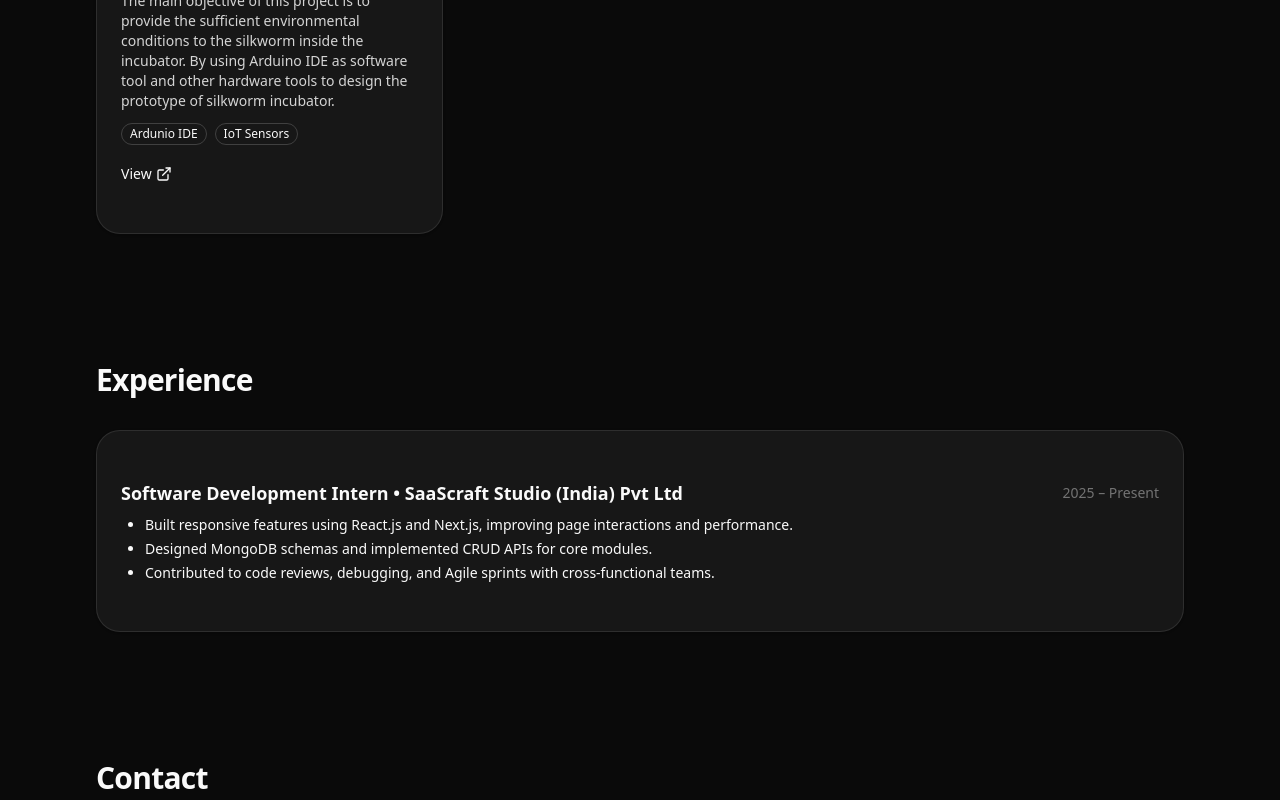
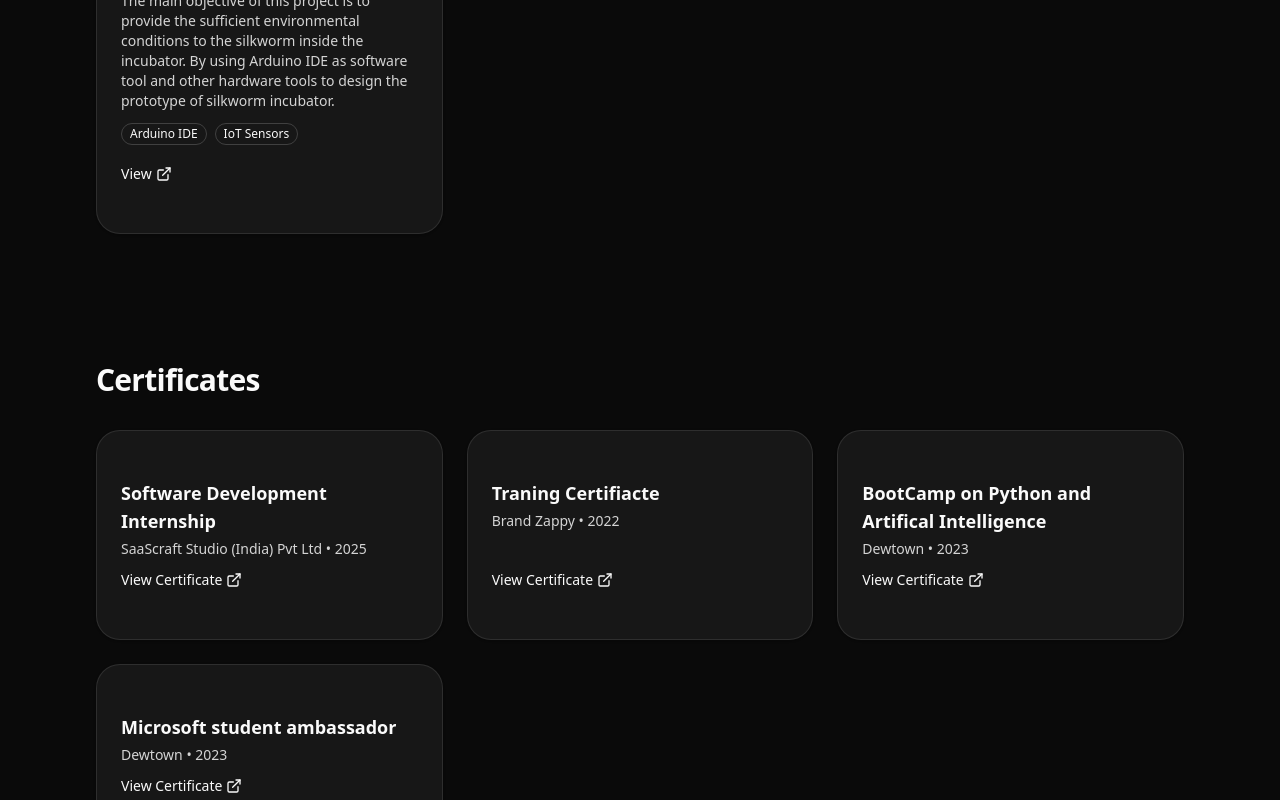
Before and after one commit to SESHAMSURYAVAMSI/profile, a Next.js app in the folder my-profile/: page / in a window 1280 px wide. Shown: the part 1380-2180 px from the top of the page. Built offline with nearby package versions, Linux system fonts and the light colour scheme.

Commit message:
certificate updated

```diff
--- a/my-profile/src/app/page.tsx
+++ b/my-profile/src/app/page.tsx
@@ -1,10 +1,20 @@
 "use client";
-
 
 import React from "react";
 import Image from "next/image";
 import { motion } from "framer-motion";
-import { Github, Linkedin, Mail, Download, Database, Cpu, Moon, Sun, ExternalLink, ArrowRight } from "lucide-react";
+import {
+  Github,
+  Linkedin,
+  Mail,
+  Download,
+  Database,
+  Cpu,
+  Moon,
+  Sun,
+  ExternalLink,
+  ArrowRight,
+} from "lucide-react";
 import { Card, CardContent } from "@/components/ui/card";
 import { Button } from "@/components/ui/button";
 
@@ -18,33 +28,47 @@ const PROFILE = {
   linkedin: "https://www.linkedin.com/in/sesham-surya-vamsi-58157b241/",
   resumeUrl: "/resume.pdf", // put a file named resume.pdf at the site root
   summary:
-    "Software Development Intern with hands-on experience in MongoDB, Next.js, React.js, and Python. Passionate about building scalable, data‑driven solutions and growing into a Data Engineering role.",
-  strengths: ["Problem‑solving", "Teamwork", "Leadership", "Quick learning"],
+    "Software Development Intern with hands-on experience in MongoDB, Next.js, React.js, and Python. Passionate about building scalable, data-driven solutions and growing into a Data Engineering role.",
+  strengths: ["Problem-solving", "Teamwork", "Leadership", "Quick learning"],
   skills: ["MongoDB", "Next.js", "React.js", "Python"],
-  // Showcase 2–4 projects. Links can point to GitHub or live demos.
+
   projects: [
     {
       title: "Silkworm Incubator",
-      stack: ["Ardunio IDE", "IoT Sensors"],
+      stack: ["Arduino IDE", "IoT Sensors"],
       description:
-        "The main objective of this project is to provide the sufficient environmental conditions to the silkworm inside the incubator. By using Arduino IDE as software tool and other hardware tools to design the prototype of silkworm incubator.",
+        "The main objective of this project is to provide the sufficient environmental conditions to the silkworm inside the incubator. By using Arduino IDE as software tool and other hardware tools to design the prototype of silkworm incubator.",
       link: "https://ieeexplore.ieee.org/abstract/document/10166987",
     },
-    // {
-    //   title: "Portfolio + Blog",
-    //   stack: ["Next.js", "React", "MDX"],
-    //   description:
-    //     "A fast personal site with blog support, SEO optimization, and CMS‑ready content structure.",
-    //   link: "https://github.com/yourusername/portfolio-blog",
-    // },
-    // {
-    //   title: "ETL Prototype",
-    //   stack: ["Python", "Pandas", "CSV/JSON"],
-    //   description:
-    //     "An end‑to‑end mini data pipeline to extract survey data, transform it, and load aggregated insights into MongoDB.",
-    //   link: "https://github.com/yourusername/python-etl-prototype",
-    // },
   ],
+
+  certificates: [
+    {
+      title: "Software Development Internship",
+      issuer: "SaaScraft Studio (India) Pvt Ltd",
+      year: "2025",
+      link: "/internship-certificate.pdf", // place this file in public/
+    },
+    {
+      title: "Traning Certifiacte",
+      issuer: "Brand Zappy",
+      year: "2022",
+      link: "http://drive.google.com/file/d/1iepUg-XAXxsxeV_0ILluwR83nha86xpJ/view",
+    },
+    {
+      title: "BootCamp on Python and Artifical Intelligence",
+      issuer: "Dewtown",
+      year: "2023",
+      link: "https://drive.google.com/file/d/1E0TlTRxO2_24vGYxYRiTpZBzkgNk2ofJ/view",
+    },
+     {
+      title: "Microsoft student ambassador",
+      issuer: "Dewtown",
+      year: "2023",
+      link: "https://drive.google.com/file/d/1ZDwWNNeh7ezLGgZRi98WQ5eJB3p-qoKD/view",
+    },
+  ],
+
   experience: [
     {
       role: "Software Development Intern",
@@ -53,16 +77,27 @@ const PROFILE = {
       bullets: [
         "Built responsive features using React.js and Next.js, improving page interactions and performance.",
         "Designed MongoDB schemas and implemented CRUD APIs for core modules.",
-        "Contributed to code reviews, debugging, and Agile sprints with cross‑functional teams.",
+        "Contributed to code reviews, debugging, and Agile sprints with cross-functional teams.",
       ],
     },
   ],
 };
 // -------------------------------------------------------
 
-function Section({ id, title, children }: { id: string; title: string; children: React.ReactNode }) {
+function Section({
+  id,
+  title,
+  children,
+}: {
+  id: string;
+  title: string;
+  children: React.ReactNode;
+}) {
   return (
-    <section id={id} className="max-w-6xl mx-auto px-4 sm:px-6 lg:px-8 py-16">
+    <section
+      id={id}
+      className="max-w-6xl mx-auto px-4 sm:px-6 lg:px-8 py-16"
+    >
       <motion.h2
         initial={{ opacity: 0, y: 12 }}
         whileInView={{ opacity: 1, y: 0 }}
@@ -88,16 +123,25 @@ function Nav() {
   return (
     <header className="sticky top-0 z-30 backdrop-blur bg-white/70 dark:bg-neutral-900/70 border-b border-neutral-200 dark:border-neutral-800">
       <div className="max-w-6xl mx-auto px-4 sm:px-6 lg:px-8 h-16 flex items-center justify-between">
-        <a href="#home" className="font-semibold tracking-tight text-lg">{PROFILE.name}</a>
+        <a href="#home" className="font-semibold tracking-tight text-lg">
+          {PROFILE.name}
+        </a>
         <nav className="hidden sm:flex items-center gap-6 text-sm">
           <a href="#about" className="hover:underline">About</a>
           <a href="#skills" className="hover:underline">Skills</a>
           <a href="#projects" className="hover:underline">Projects</a>
+          <a href="#certificates" className="hover:underline">Certificates</a>
           <a href="#experience" className="hover:underline">Experience</a>
           <a href="#contact" className="hover:underline">Contact</a>
         </nav>
         <div className="flex items-center gap-2">
-          <Button variant="ghost" size="icon" onClick={() => setDark((d) => !d)} aria-label="Toggle theme" className="rounded-2xl">
+          <Button
+            variant="ghost"
+            size="icon"
+            onClick={() => setDark((d) => !d)}
+            aria-label="Toggle theme"
+            className="rounded-2xl"
+          >
             {dark ? <Sun className="w-5 h-5" /> : <Moon className="w-5 h-5" />}
           </Button>
           <a href={PROFILE.resumeUrl} target="_blank" rel="noreferrer">
@@ -123,8 +167,10 @@ function Hero() {
         >
           <div className="inline-flex items-center gap-2 px-3 py-1 rounded-full border border-neutral-200 dark:border-neutral-800 text-xs">
             <Database className="w-4 h-4" />
-            <span>Data‑driven • MongoDB • Python</span>
+            <span>Data-driven • MongoDB • Python</span>
           </div>
+
+          {/* ✅ Profile Image */}
           <Image
             src="/profile.png"
             alt="Profile picture"
@@ -132,16 +178,33 @@ function Hero() {
             height={180}
             className="rounded-full shadow-lg"
           />
-          <h1 className="text-3xl sm:text-5xl font-bold tracking-tight">
+
+          <h1 className="text-3xl sm:text-5xl font-bold tracking-tight mt-4">
             {PROFILE.name}
           </h1>
+
           <p className="text-lg text-neutral-700 dark:text-neutral-300 max-w-xl">
             {PROFILE.title} — {PROFILE.summary}
           </p>
           <div className="flex flex-wrap gap-3">
-            <a href="#projects"><Button className="rounded-2xl"><ArrowRight className="w-4 h-4 mr-2"/>View Projects</Button></a>
-            <a href={PROFILE.github} target="_blank" rel="noreferrer"><Button variant="outline" className="rounded-2xl"><Github className="w-4 h-4 mr-2"/>GitHub</Button></a>
-            <a href={PROFILE.linkedin} target="_blank" rel="noreferrer"><Button variant="outline" className="rounded-2xl"><Linkedin className="w-4 h-4 mr-2"/>LinkedIn</Button></a>
+            <a href="#projects">
+              <Button className="rounded-2xl">
+                <ArrowRight className="w-4 h-4 mr-2" />
+                View Projects
+              </Button>
+            </a>
+            <a href={PROFILE.github} target="_blank" rel="noreferrer">
+              <Button variant="outline" className="rounded-2xl">
+                <Github className="w-4 h-4 mr-2" />
+                GitHub
+              </Button>
+            </a>
+            <a href={PROFILE.linkedin} target="_blank" rel="noreferrer">
+              <Button variant="outline" className="rounded-2xl">
+                <Linkedin className="w-4 h-4 mr-2" />
+                LinkedIn
+              </Button>
+            </a>
           </div>
         </motion.div>
 
@@ -156,12 +219,17 @@ function Hero() {
             <CardContent className="p-6">
               <div className="grid grid-cols-2 gap-4">
                 {PROFILE.strengths.map((s) => (
-                  <div key={s} className="p-3 rounded-2xl border border-neutral-200 dark:border-neutral-800 text-sm">
+                  <div
+                    key={s}
+                    className="p-3 rounded-2xl border border-neutral-200 dark:border-neutral-800 text-sm"
+                  >
                     <Cpu className="w-4 h-4 inline mr-2" /> {s}
                   </div>
                 ))}
               </div>
-              <div className="mt-4 text-sm text-neutral-500">Based in {PROFILE.location}</div>
+              <div className="mt-4 text-sm text-neutral-500">
+                Based in {PROFILE.location}
+              </div>
             </CardContent>
           </Card>
         </motion.div>
@@ -175,11 +243,16 @@ function About() {
     <Section id="about" title="About">
       <div className="prose dark:prose-invert max-w-none">
         <p>
-          I’m a Software Development Intern focused on building reliable web experiences and data workflows.
-          I enjoy converting raw data into useful features and insights using <strong>MongoDB</strong>, <strong>Next.js</strong>, <strong>React.js</strong>, and <strong>Python</strong>.
+          I’m a Software Development Intern focused on building reliable web
+          experiences and data workflows. I enjoy converting raw data into
+          useful features and insights using <strong>MongoDB</strong>,{" "}
+          <strong>Next.js</strong>, <strong>React.js</strong>, and{" "}
+          <strong>Python</strong>.
         </p>
         <p>
-          My goal is to grow as a <strong>Data Engineer</strong>—designing scalable data pipelines, clean schemas, and performant APIs that power analytics and applications.
+          My goal is to grow as a <strong>Data Engineer</strong>—designing
+          scalable data pipelines, clean schemas, and performant APIs that power
+          analytics and applications.
         </p>
       </div>
     </Section>
@@ -218,15 +291,64 @@ function Projects() {
             <Card className="rounded-3xl h-full">
               <CardContent className="p-6 flex flex-col h-full">
                 <h3 className="text-lg font-semibold mb-2">{p.title}</h3>
-                <p className="text-sm text-neutral-600 dark:text-neutral-300 mb-3">{p.description}</p>
+                <p className="text-sm text-neutral-600 dark:text-neutral-300 mb-3">
+                  {p.description}
+                </p>
                 <div className="flex flex-wrap gap-2 mb-4">
                   {p.stack.map((t: string) => (
-                    <span key={t} className="text-xs px-2 py-0.5 rounded-full border border-neutral-300 dark:border-neutral-700">{t}</span>
+                    <span
+                      key={t}
+                      className="text-xs px-2 py-0.5 rounded-full border border-neutral-300 dark:border-neutral-700"
+                    >
+                      {t}
+                    </span>
                   ))}
                 </div>
                 <div className="mt-auto">
-                  <a href={p.link} target="_blank" rel="noreferrer" className="inline-flex items-center text-sm hover:underline">
+                  <a
+                    href={p.link}
+                    target="_blank"
+                    rel="noreferrer"
+                    className="inline-flex items-center text-sm hover:underline"
+                  >
                     View <ExternalLink className="w-4 h-4 ml-1" />
+                  </a>
+                </div>
+              </CardContent>
+            </Card>
+          </motion.div>
+        ))}
+      </div>
+    </Section>
+  );
+}
+
+function Certificates() {
+  return (
+    <Section id="certificates" title="Certificates">
+      <div className="grid sm:grid-cols-2 lg:grid-cols-3 gap-6">
+        {PROFILE.certificates.map((c) => (
+          <motion.div
+            key={c.title}
+            initial={{ opacity: 0, y: 12 }}
+            whileInView={{ opacity: 1, y: 0 }}
+            viewport={{ once: true }}
+            transition={{ duration: 0.35 }}
+          >
+            <Card className="rounded-3xl h-full">
+              <CardContent className="p-6 flex flex-col h-full">
+                <h3 className="text-lg font-semibold mb-1">{c.title}</h3>
+                <p className="text-sm text-neutral-600 dark:text-neutral-300 mb-2">
+                  {c.issuer} • {c.year}
+                </p>
+                <div className="mt-auto">
+                  <a
+                    href={c.link}
+                    target="_blank"
+                    rel="noreferrer"
+                    className="inline-flex items-center text-sm hover:underline"
+                  >
+                    View Certificate <ExternalLink className="w-4 h-4 ml-1" />
                   </a>
                 </div>
               </CardContent>
@@ -246,7 +368,9 @@ function Experience() {
           <Card key={e.role} className="rounded-3xl">
             <CardContent className="p-6">
               <div className="flex flex-col sm:flex-row sm:items-center sm:justify-between gap-2 mb-2">
-                <h3 className="text-lg font-semibold">{e.role} • {e.company}</h3>
+                <h3 className="text-lg font-semibold">
+                  {e.role} • {e.company}
+                </h3>
                 <div className="text-sm text-neutral-500">{e.period}</div>
               </div>
               <ul className="list-disc pl-6 space-y-1 text-sm">
@@ -271,7 +395,9 @@ function Contact() {
             <CardContent className="p-6 flex items-center justify-between">
               <div>
                 <div className="font-medium">Email</div>
-                <div className="text-sm text-neutral-600 dark:text-neutral-300">{PROFILE.email}</div>
+                <div className="text-sm text-neutral-600 dark:text-neutral-300">
+                  {PROFILE.email}
+                </div>
               </div>
               <Mail className="w-5 h-5 group-hover:translate-x-1 transition-transform" />
             </CardContent>
@@ -282,7 +408,9 @@ function Contact() {
             <CardContent className="p-6 flex items-center justify-between">
               <div>
                 <div className="font-medium">GitHub</div>
-                <div className="text-sm text-neutral-600 dark:text-neutral-300">github.com/SESHAMSURYAVAMSI</div>
+                <div className="text-sm text-neutral-600 dark:text-neutral-300">
+                  github.com/SESHAMSURYAVAMSI
+                </div>
               </div>
               <Github className="w-5 h-5 group-hover:translate-x-1 transition-transform" />
             </CardContent>
@@ -293,7 +421,9 @@ function Contact() {
             <CardContent className="p-6 flex items-center justify-between">
               <div>
                 <div className="font-medium">LinkedIn</div>
-                <div className="text-sm text-neutral-600 dark:text-neutral-300">/in/sesham-surya-vamsi</div>
+                <div className="text-sm text-neutral-600 dark:text-neutral-300">
+                  /in/sesham-surya-vamsi
+                </div>
               </div>
               <Linkedin className="w-5 h-5 group-hover:translate-x-1 transition-transform" />
             </CardContent>
@@ -312,12 +442,17 @@ export default function PortfolioSite() {
       <About />
       <Skills />
       <Projects />
+      <Certificates /> {/* ✅ new section */}
       <Experience />
       <Contact />
       <footer className="border-t border-neutral-200 dark:border-neutral-800 py-8 mt-8 text-sm">
         <div className="max-w-6xl mx-auto px-4 sm:px-6 lg:px-8 flex flex-col sm:flex-row items-center justify-between gap-2">
-          <div>© {new Date().getFullYear()} {PROFILE.name}. All rights reserved.</div>
-          <div className="text-neutral-500">Built with Next.js, Tailwind, and ❤</div>
+          <div>
+            © {new Date().getFullYear()} {PROFILE.name}. All rights reserved.
+          </div>
+          <div className="text-neutral-500">
+            Built with Next.js, Tailwind, and ❤
+          </div>
         </div>
       </footer>
     </div>
```
